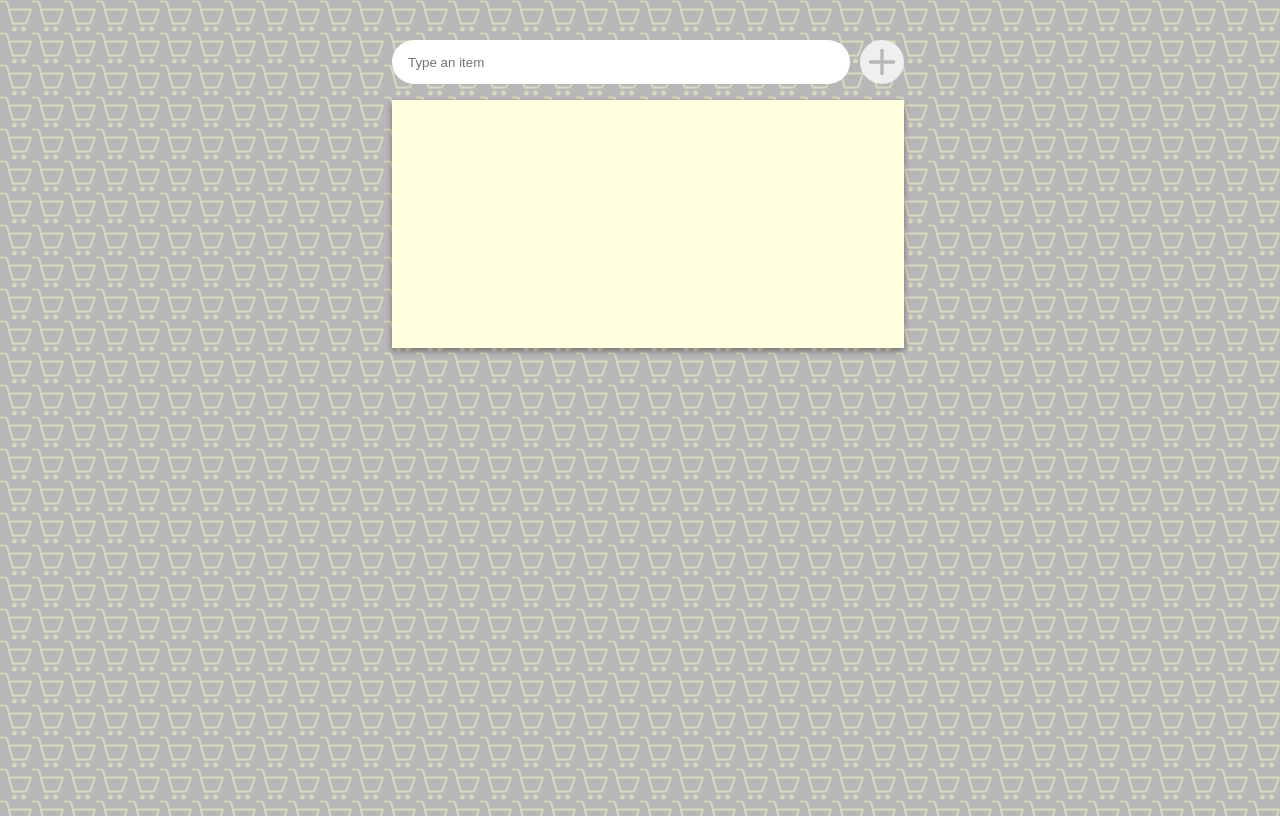
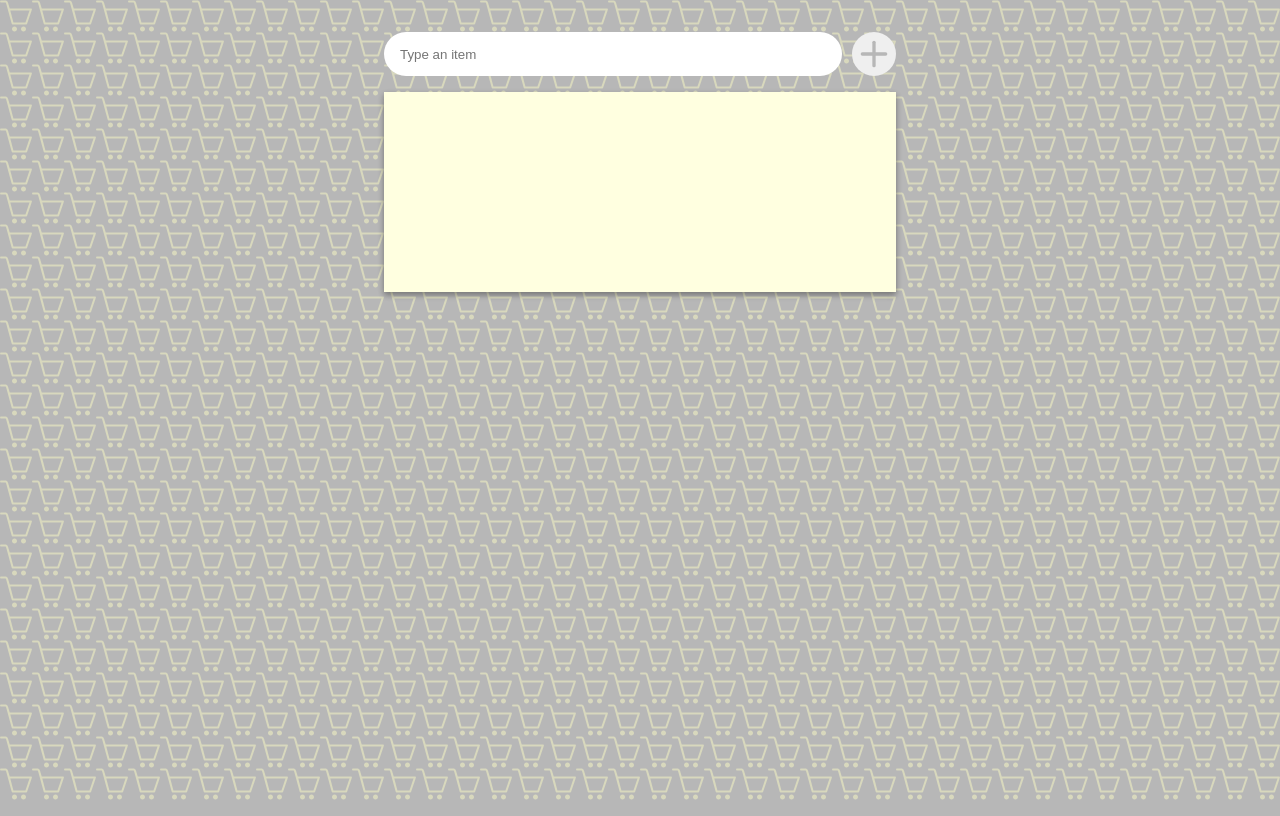
Before and after one commit to marthakatharina/shopping-list, a plain HTML site: page index.html in a window 1280 px wide. Drawn offline with Linux system fonts and the light colour scheme.

Commit message:
fixed mistake in html tag order + styles adjusted

```diff
--- a/index.html
+++ b/index.html
@@ -1,12 +1,12 @@
+<!DOCTYPE html>
 <html>
-<!DOCTYPE html>
-<head>
+ <head>
     <meta charset="UTF-8" />
     <meta http-equiv="X-UA-Compatible" content="IE=edge" />
     <meta name="viewport" content="width=device-width, initial-scale=1.0" />
     <title>Shopping List</title>
     <link rel="stylesheet" href="style.css">
-</head>
+ </head>
 <body>
     <div class="wrapper">
         <div class="input-wrapper">
--- a/style.css
+++ b/style.css
@@ -1,9 +1,12 @@
+* {
+    box-sizing: border-box;
+    margin: 0;
+    padding: 0;
+}
+
 body {
-    display: flex;
     background-color: #b7b7b7;
     background-image: url("images/basket-svgrepo-com.svg");
-    height: 100%;
-    width: 100%;
     /* height: 100dvh; */
 }
 .wrapper {
@@ -16,6 +19,7 @@ body {
 }
 #textInput {
     height: 44px;
+    max-width: 100%;
     flex-grow: 1;
     border: none;
     /* border: 2px solid #b7b7b7; */
@@ -34,11 +38,15 @@ body {
     border-radius: 50%;
     margin-left: 10px;
 }
+.btn svg {
+    vertical-align: middle;
+}
 .minus-btn {
     margin: 5px 10px 5px 0;
     cursor: pointer;
     /* opacity: 0; */
 }
+
 #content {
     min-height: 200px;
     max-width: 100%;
```
Also changed, not shown: manifest.json (added).
